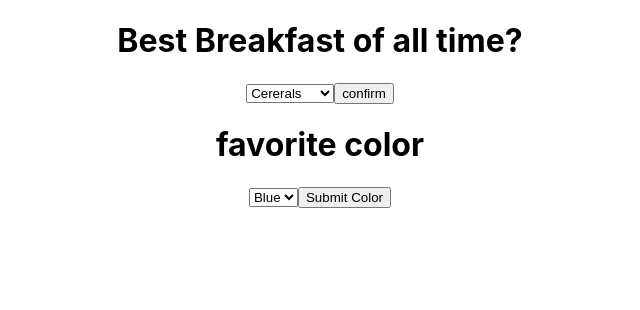
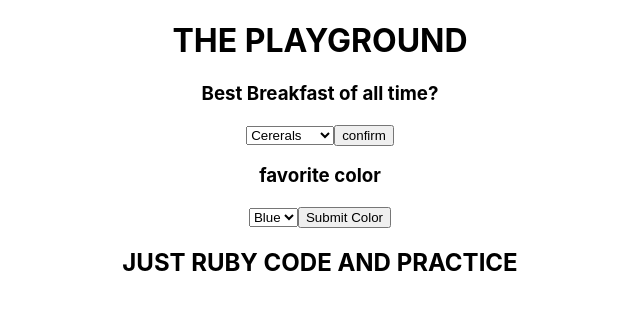
Before and after one commit to algorithmicjason/reactStatePlayground, a React (Create React App) app in the folder my_food_recipe_app/: page / in a window 1280 px wide. Shown: the top 310 px of the page, without its empty margins (320-960 px from the left). Built offline with nearby package versions, Linux system fonts and the light colour scheme.

Commit message:
playground title added

```diff
--- a/my_food_recipe_app/src/App.js
+++ b/my_food_recipe_app/src/App.js
@@ -22,7 +22,8 @@ export default class App extends Component{
 
     return (
       <div className="App">
-        <h1 className="Question">Best Breakfast of all time?</h1>
+        <h1>THE PLAYGROUND</h1>
+        <h3 className="Question">Best Breakfast of all time?</h3>
         <select className="Answer">
             <option>Cererals</option>
             <option>Cookies</option>
@@ -32,12 +33,14 @@ export default class App extends Component{
         </select>
         <button onClick={this.updateState}>confirm</button>
 
-        <h1>favorite color</h1>
+        <h3>favorite color</h3>
         <select>
           <option>Blue</option>
         </select>
        <button onClick={this.updateColorState}>Submit Color</button>
 
+       <h2>JUST RUBY CODE AND PRACTICE</h2>
+
       </div>
     );
     }
```
